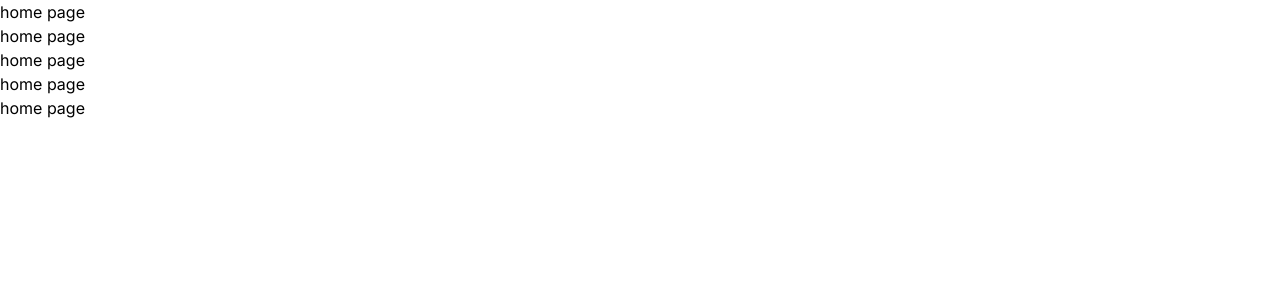
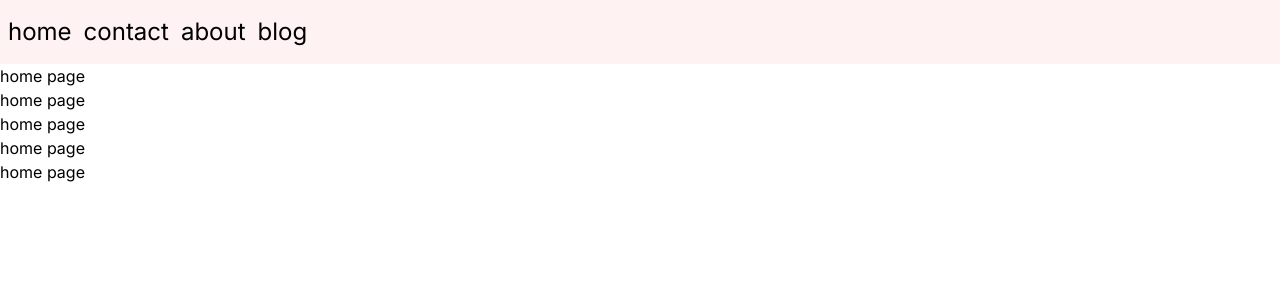
Before and after one commit to MoniruzzamanBillal/nextJs-learning, a Next.js app: page / in a window 1280 px wide. Shown: the top 300 px of the page. Built offline with nearby package versions, Linux system fonts and the light colour scheme.

Commit message:
navigationn implemented with link component

```diff
--- a/app/layout.js
+++ b/app/layout.js
@@ -1,17 +1,31 @@
-import { Inter } from 'next/font/google'
-import './globals.css'
+import { Inter } from "next/font/google";
+import "./globals.css";
+import Link from "next/link";
 
-const inter = Inter({ subsets: ['latin'] })
+const inter = Inter({ subsets: ["latin"] });
 
 export const metadata = {
-  title: 'Create Next App',
-  description: 'Generated by create next app',
-}
+  title: "Next js learning",
+  description: "Generated by create next app",
+};
 
 export default function RootLayout({ children }) {
   return (
     <html lang="en">
-      <body className={inter.className}>{children}</body>
+      <body className={inter.className}>
+        {/* navbar starts  */}
+        <nav className=" bg-red-50 py-4 px-2 ">
+          <ul className=" flex gap-3 text-2xl  ">
+            <Link href={`/`}>home </Link>
+            <Link href={`/contact`}>contact</Link>
+            <Link href={`/about`}>about</Link>
+            <Link href={`/blogs`}>blog</Link>
+          </ul>
+        </nav>
+        {/* navbar ends  */}
+
+        {children}
+      </body>
     </html>
-  )
+  );
 }
```
